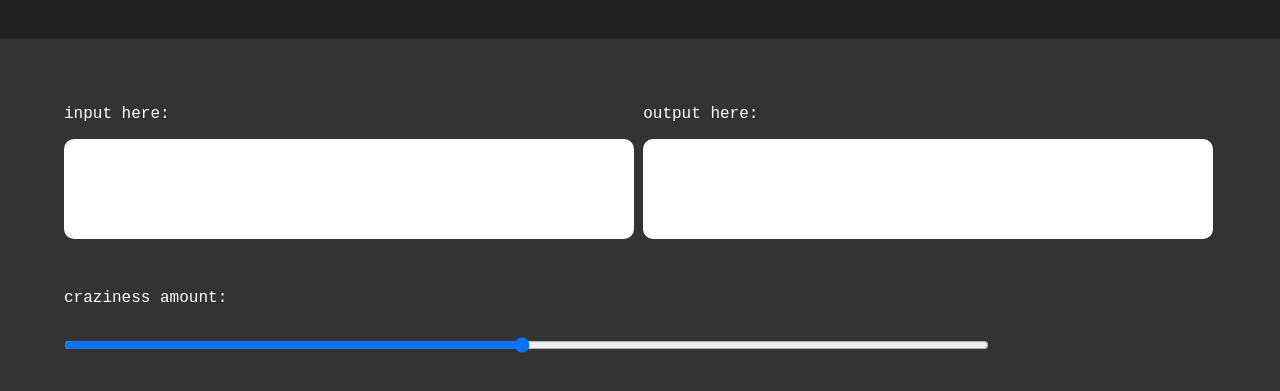
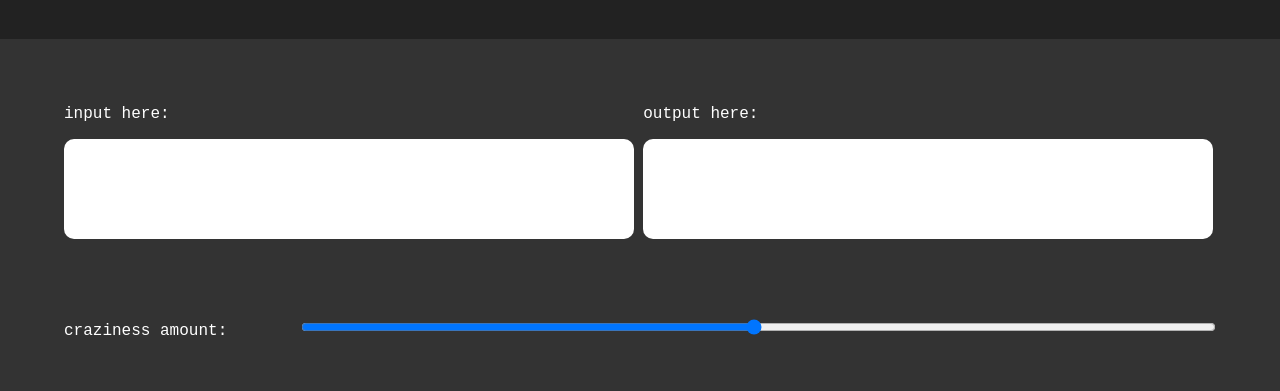
Before and after one commit to Atli-A/Zalgo-Generator, a plain HTML site: page index.html in a window 1280 px wide. Shown: the part 81-472 px from the top of the page. Drawn offline with Linux system fonts and the light colour scheme.

Commit message:
minor fix

```diff
--- a/styles.css
+++ b/styles.css
@@ -68,8 +68,8 @@ textarea {
 
 
 #slide {
+    width: calc(85% - 173px);
     display: inline;
-    width: calc(72.3%);
     margin-left: 5%;
     margin-top: 30px;
     margin-right: 5%;
```
